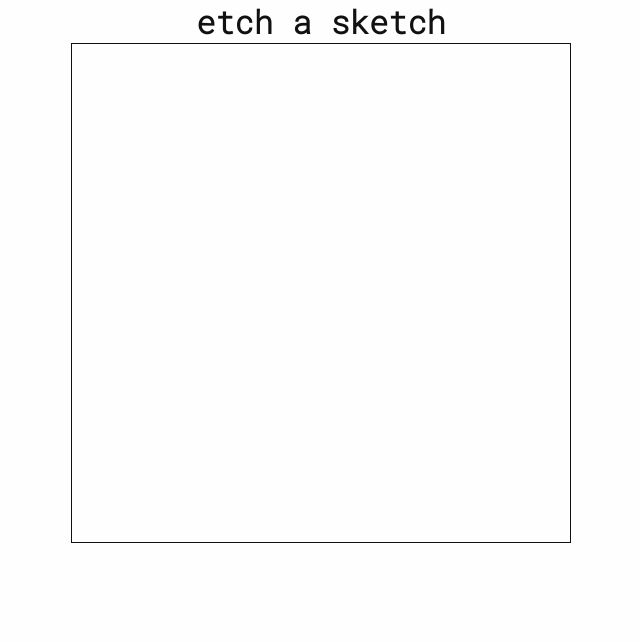
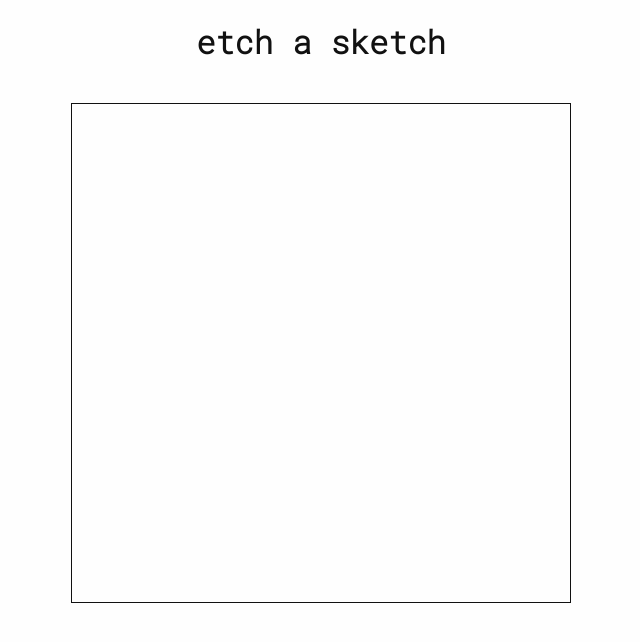
Before and after one commit to joshuafarnaby/etch_a_sketch2, a plain HTML site: page index.html in a window 1280 px wide. Shown: the whole page, without its empty margins (319-959 px from the left). Drawn offline with Linux system fonts and the light colour scheme.

Commit message:
add top and bottom margin to h1

```diff
--- a/style.css
+++ b/style.css
@@ -16,6 +16,10 @@ body {
   background-color: #fefefe;
 }
 
+h1 {
+  margin: 20px 0 40px;
+}
+
 /* #main-container {
   border: 1px solid #000;
   height: 500px;
```
